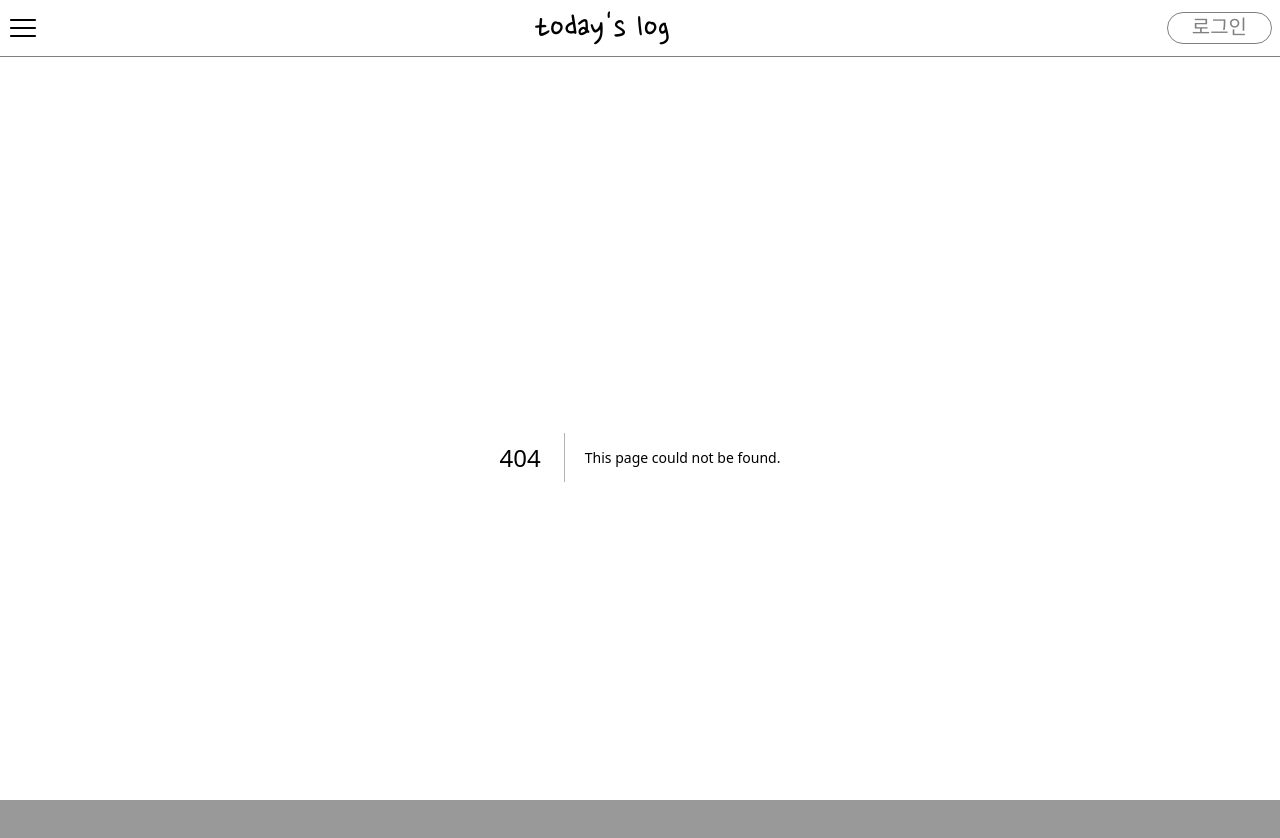
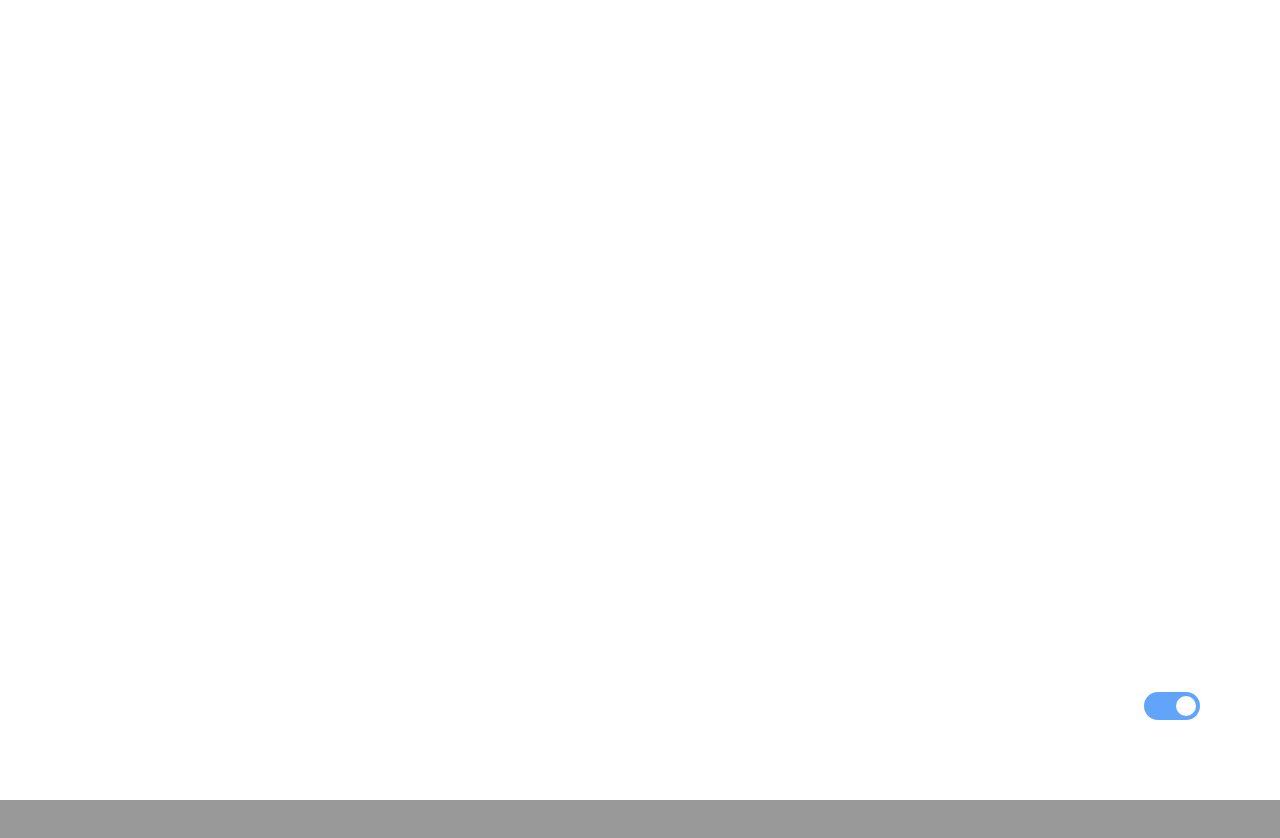
Before and after one commit to kdh3543/kitworks_board_study, a Next.js app: page /test in a window 1280 px wide. Before the commit this address had no page. Shown: the top 838 px of the page. After the commit the page ends 800 px from the top, so only its background shows below. Built offline with nearby package versions, Linux system fonts and the light colour scheme.

Commit message:
feat: UI 작업중(다크모드)

```diff
--- a/app/layout.tsx
+++ b/app/layout.tsx
@@ -8,6 +8,7 @@ import SignUpModal from "@/components/SignUpModal";
 import HamModal from "@/components/HamModal";
 import BookModal from "@/components/BookModal";
 import DiaryModal from "@/components/DiaryModal";
+import { ThemeProvider } from "@/components/theme-provider";
 
 export const metadata: Metadata = {
   title: "today`s log",
@@ -19,15 +20,26 @@ export default function RootLayout({
   children: React.ReactNode;
 }>) {
   return (
-    <html lang="en" className={`${nanumMyungjo.variable} ${nanumPen.variable}`}>
+    <html
+      lang="en"
+      className={`${nanumMyungjo.variable} ${nanumPen.variable}`}
+      suppressHydrationWarning
+    >
       <body>
+        <ThemeProvider
+          attribute="class"
+          defaultTheme="system"
+          enableSystem
+          disableTransitionOnChange
+        >
           <HamModal />
           <LoginModal />
           <SignUpModal />
           <BookModal />
           <DiaryModal />
-        <NavBar />
+          {/* <NavBar /> */}
           {children}
+        </ThemeProvider>
       </body>
     </html>
   );
--- /dev/null
+++ b/app/test/index.css
@@ -0,0 +1,60 @@
+@keyframes meteor {
+  0% {
+    top: -10vh;
+    transform: translateX(70px);
+    opacity: 1;
+  }
+  100% {
+    top: 20vh;
+    transform: translateX(-20vh);
+    opacity: 1;
+  }
+}
+
+.container {
+  width: 56px;
+  border-radius: 50px;
+  padding: 4px;
+  display: flex;
+  align-items: center;
+  transition: all 0.5s ease-in-out;
+  position: relative;
+  overflow: hidden;
+}
+
+.star {
+  width: 4px;
+  height: 4px;
+  border-radius: 50%;
+  background-color: #ffff0090;
+  box-shadow: 0px 0px 8px 2px #c77eff;
+  position: absolute;
+}
+
+.star1 {
+  animation: meteor 5s infinite;
+  right: 35px;
+}
+.star2 {
+  animation: meteor 7s infinite;
+  right: 20px;
+}
+.star3 {
+  animation: meteor 3s infinite;
+  right: 5px;
+}
+.star4 {
+  animation: meteor 2s infinite;
+  right: 25px;
+}
+
+.star::after {
+  position: absolute;
+  top: calc(50% - 1px);
+  left: -950%;
+  width: 2000%;
+  height: 2px;
+  content: "";
+  background: linear-gradient(to left, #fff0, #eee);
+  transform: rotateZ(-45deg) translateX(50%);
+}
--- /dev/null
+++ b/app/test/page.tsx
@@ -0,0 +1,43 @@
+"use client";
+import React, { useEffect, useState } from "react";
+import "./index.css";
+import { useTheme } from "next-themes";
+
+export default function page() {
+  const { setTheme } = useTheme();
+  const [state, setState] = useState(true);
+
+  useEffect(() => {
+    setTimeout(() => {
+      setTheme(state ? "light" : "dark");
+    }, 500);
+  }, [state]);
+
+  return (
+    <div className="min-h-full flex items-end justify-end pb-20 pr-20">
+      <div
+        className={`
+            container
+            ${state ? "bg-blue-400" : " bg-gray-700"}
+          `}
+      >
+        {state ? null : (
+          <>
+            <span className="star star1" />
+            <span className="star star2" />
+            <span className="star star3" />
+            <span className="star star4" />
+          </>
+        )}
+        <div
+          className={`
+              w-5 h-5 bg-white rounded-full cursor-pointer
+              transition-transform duration-500 ease-in-out
+              ${state ? "translate-x-7" : "translate-x-0"}
+            `}
+          onClick={() => setState(!state)}
+        ></div>
+      </div>
+    </div>
+  );
+}
--- a/components/HeadBanner.tsx
+++ b/components/HeadBanner.tsx
@@ -13,7 +13,7 @@ export default function HeadBanner() {
   useEffect(() => {
     const selectedIndex = Math.floor(Math.random() * HEAD_TEXT.length);
     setHead(HEAD_TEXT[selectedIndex]);
-  }, [HEAD_TEXT]);
+  }, []);
 
   return (
     <div className="mt-5 text-center md:text-left">
--- /dev/null
+++ b/components/theme-provider.tsx
@@ -0,0 +1,11 @@
+"use client";
+
+import * as React from "react";
+import { ThemeProvider as NextThemesProvider } from "next-themes";
+
+export function ThemeProvider({
+  children,
+  ...props
+}: React.ComponentProps<typeof NextThemesProvider>) {
+  return <NextThemesProvider {...props}>{children}</NextThemesProvider>;
+}
--- a/package.json
+++ b/package.json
@@ -30,6 +30,7 @@
     "lowlight": "^3.3.0",
     "lucide-react": "^0.468.0",
     "next": "15.1.0",
+    "next-themes": "^0.4.4",
     "react": "^19.0.0",
     "react-dom": "^19.0.0",
     "react-icons": "^5.4.0",
```
Also changed, not shown: 1 other file (tests, documents, lock files or other folders). Lines whose indentation alone changed are shown as unchanged.
